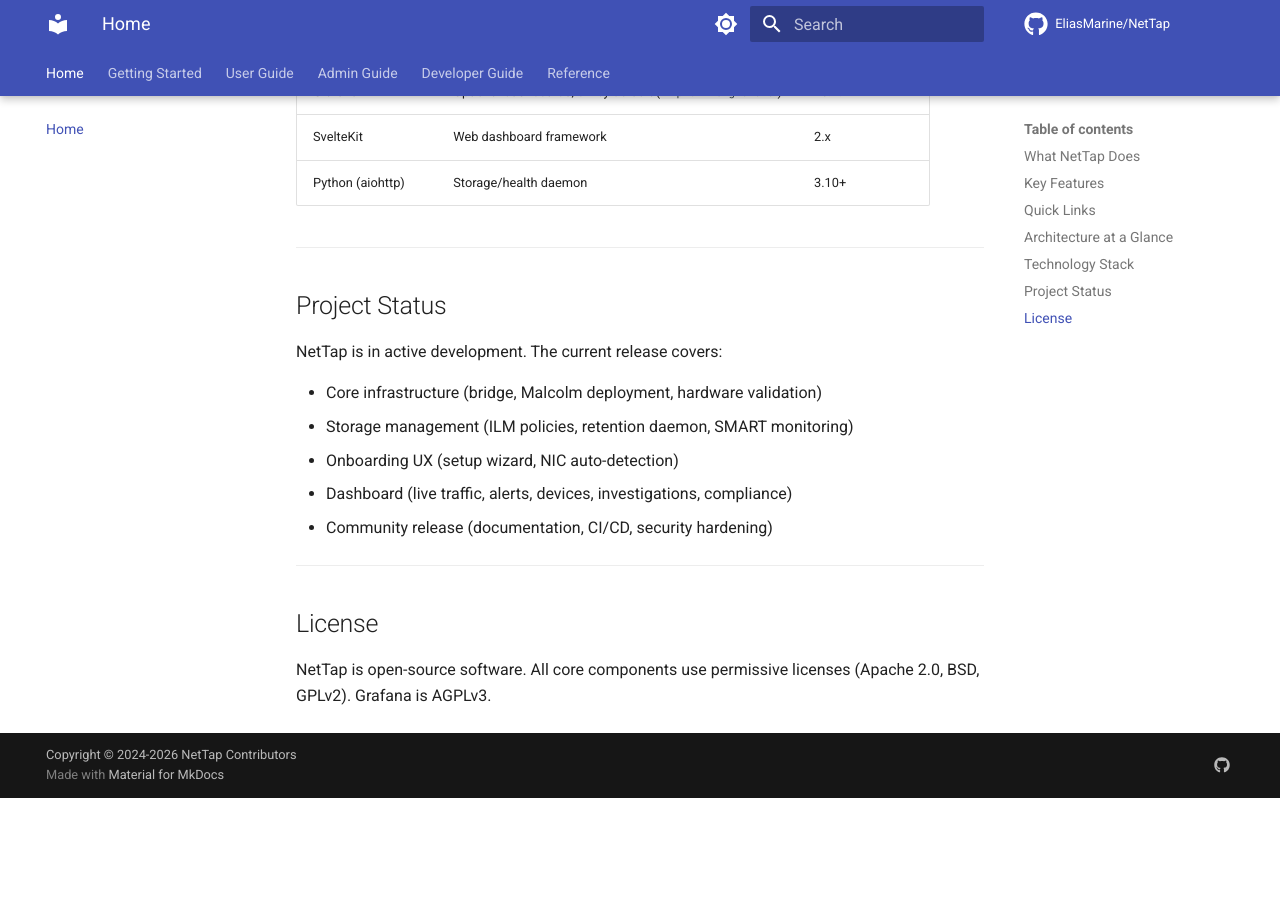
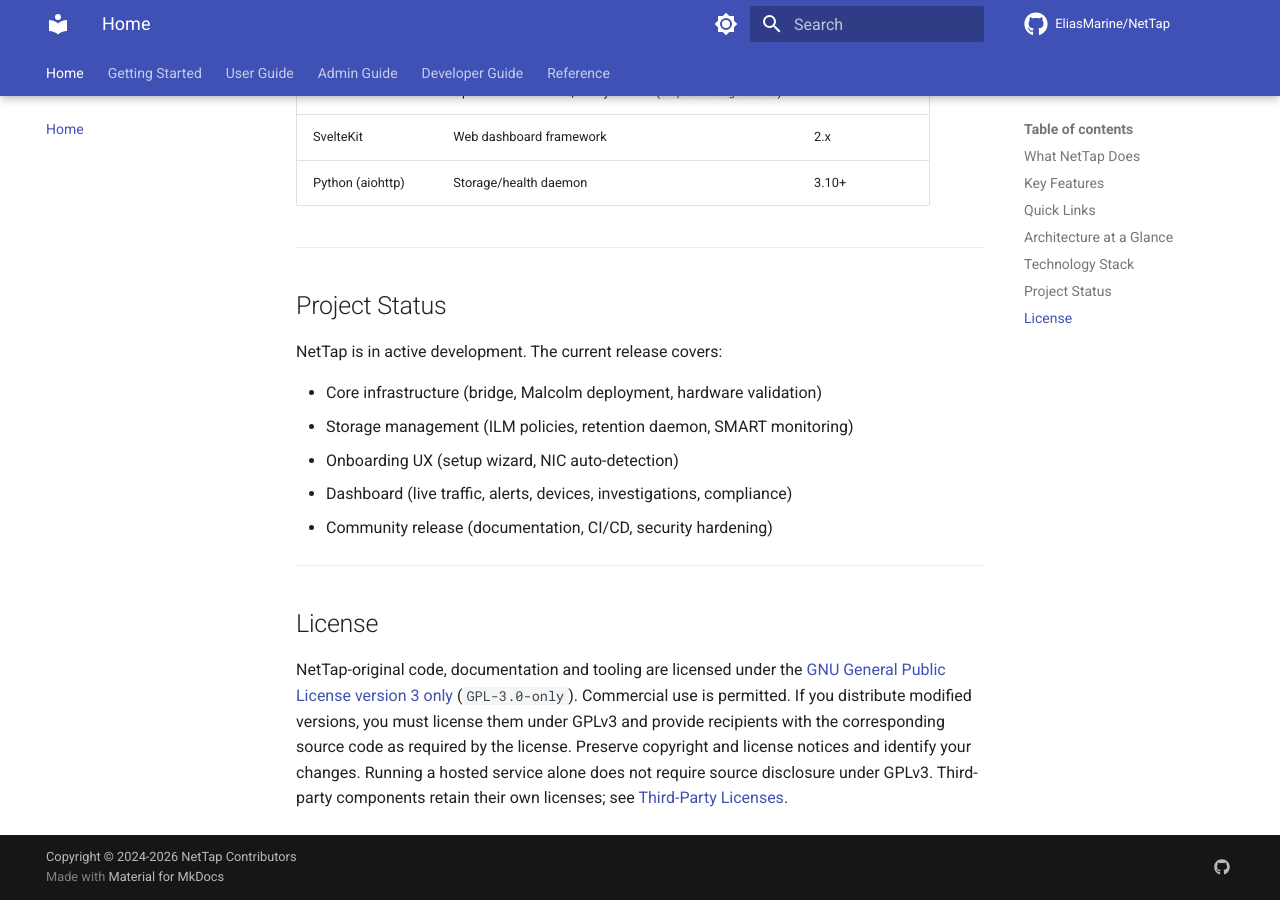
Before and after one commit to EliasMarine/NetTap, an MkDocs documentation site: the page built from docs/index.md, in a window 1280 px wide and 900 px high, scrolled down 2740 px. Built offline with MkDocs 1.6.1 and Material for MkDocs 9.7.7, drawn with Linux system fonts in a browser that asks for light colours; comment, search, counter and statistics services are not loaded; before the commit the page ends 3538 px from its top, so only the background shows below that.

Commit message:
chore: license NetTap under GPLv3
Replace the personal-use license with GPL-3.0-only and align documentation, contribution terms, package metadata, container labels, and the Settings license display.

Co-Authored-By: Codex <noreply@openai.com>

```diff
--- a/docs/index.md
+++ b/docs/index.md
@@ -100,4 +100,4 @@ NetTap is in active development. The current release covers:
 
 ## License
 
-NetTap is open-source software. All core components use permissive licenses (Apache 2.0, BSD, GPLv2). Grafana is AGPLv3.
+NetTap-original code, documentation and tooling are licensed under the [GNU General Public License version 3 only](https://github.com/EliasMarine/NetTap/blob/main/LICENSE) (`GPL-3.0-only`). Commercial use is permitted. If you distribute modified versions, you must license them under GPLv3 and provide recipients with the corresponding source code as required by the license. Preserve copyright and license notices and identify your changes. Running a hosted service alone does not require source disclosure under GPLv3. Third-party components retain their own licenses; see [Third-Party Licenses](https://github.com/EliasMarine/NetTap/blob/main/THIRD-PARTY-LICENSES.md).
--- a/web/src/routes/settings/+page.svelte
+++ b/web/src/routes/settings/+page.svelte
@@ -1631,8 +1631,7 @@
 				<dt>Uptime</dt>
 				<dd class="num">{uptime}</dd>
 				<dt>Licence</dt>
-				<!-- OLD CODE: Apache 2.0 (wrong since the licence switch; the repo's LICENSE is the NetTap Personal Use License) -->
-				<dd>NetTap Personal Use License</dd>
+				<dd>GNU GPLv3 (version 3 only)</dd>
 				<dt>Stack</dt>
 				<!-- OLD CODE: Zeek + Suricata + Arkime + OpenSearch (Arkime off by default since 2026-11-02, #44) -->
 				<dd>Zeek + Suricata + OpenSearch</dd>
```
Also changed, not shown: CLAUDE.md (+1 -1 lines), CONTRIBUTING.md (+5 -0 lines), README.md (+9 -3 lines), THIRD-PARTY-LICENSES.md (+4 -0 lines), 6 other files.
